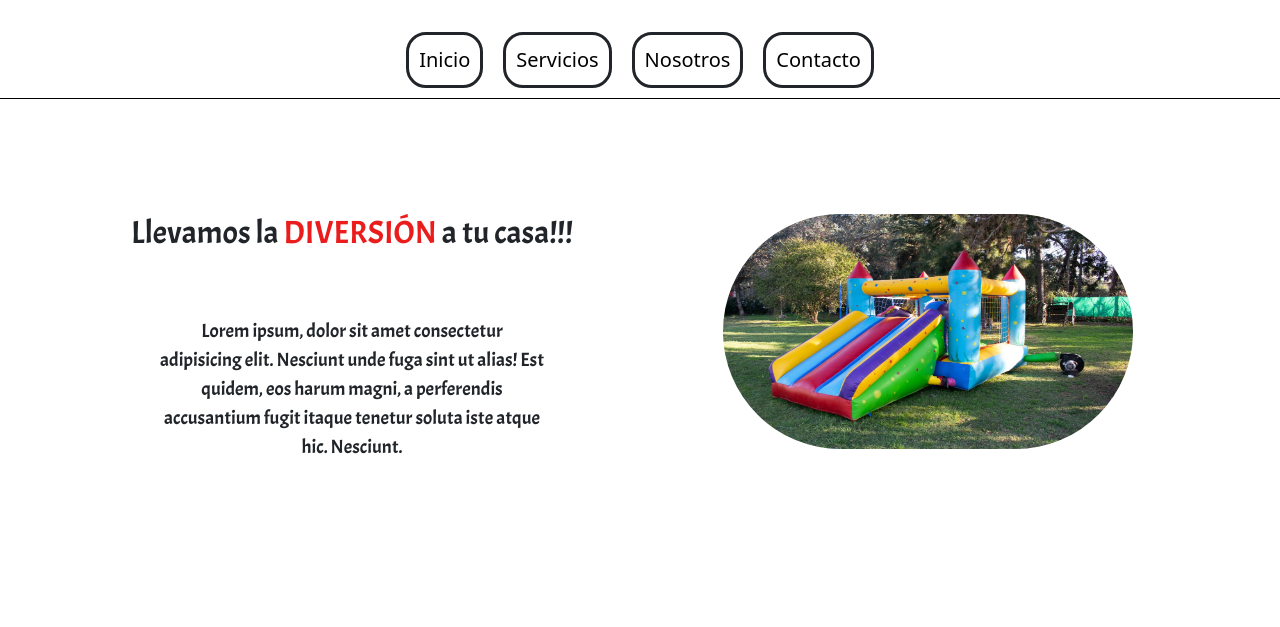
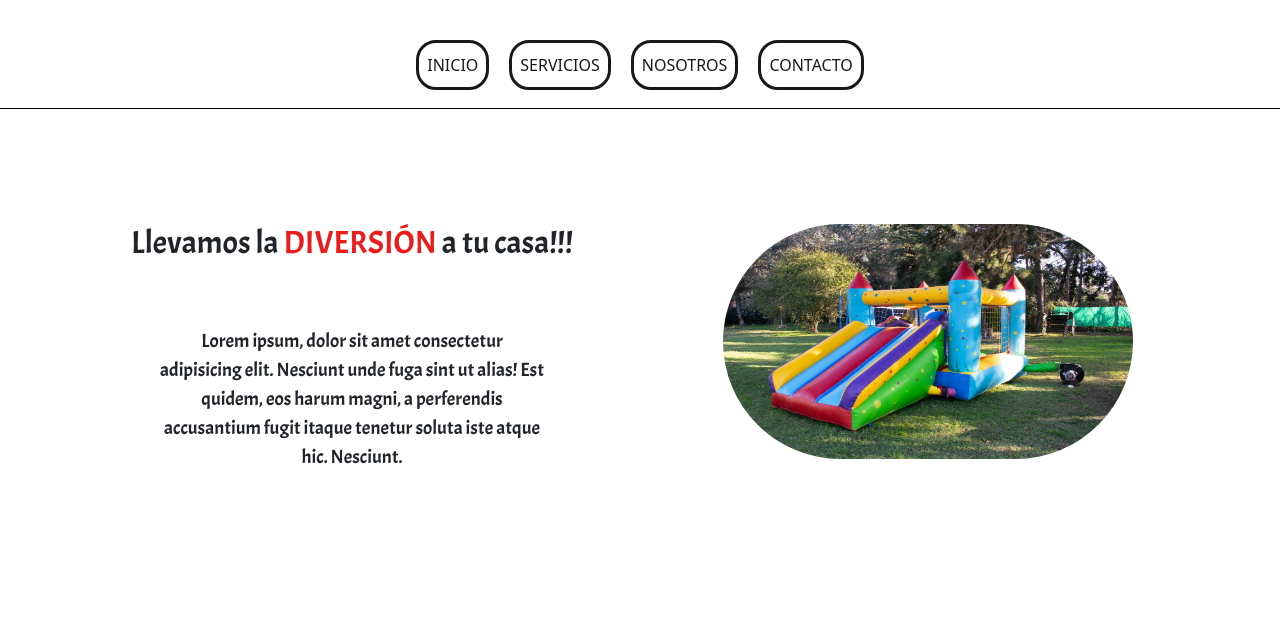
Before and after one commit to marianosanjuan86/pelones_sanjuan_mariano, a plain HTML site: page index.html in a window 1280 px wide. Shown: the part 173-800 px from the top of the page. Drawn offline with nearby package versions, Linux system fonts and the light colour scheme.

Commit message:
agrega navBar boostrap

```diff
--- a/css/index.css
+++ b/css/index.css
@@ -78,8 +78,6 @@ header ul{
 
 nav{
     grid-area: nav;
-    display: flex;
-    justify-content: center;
     border-bottom: solid 1px black;
 }
 
@@ -88,6 +86,7 @@ nav{
     border-radius: 20px;
     margin: 10px;
     padding: 10px;
+    color: black;
 }
 
 .itenNav:hover{
@@ -95,11 +94,7 @@ nav{
     border-style: double;
 }
 
-.linkNav{
-    text-decoration: none;
-    color: black;
-    font-size: 20px;
-}
+
 
 /*ESTILOS SECCION PRESENTACION*/
 
--- a/index.html
+++ b/index.html
@@ -24,20 +24,29 @@
         </ul>
     </header>
 
-    <nav>
-        <span class="itenNav">
-            <a href="index.html" class="linkNav">Inicio</a>
-        </span>
-        <span class="itenNav">
-            <a href="views/servicios.html" class="linkNav">Servicios</a>
-        </span>
-        <span class="itenNav">
-            <a href="views/nosotros.html" class="linkNav">Nosotros</a>
-        </span>
-        <span class="itenNav">
-            <a href="views/Contacto.html" class="linkNav">Contacto</a>
-        </span>
-    </nav>
+    <nav class="navbar navbar-expand-lg navbar-light ">
+        <div class="container-fluid">
+            <button class="navbar-toggler" type="button" data-bs-toggle="collapse" data-bs-target="#navbarNav" aria-controls="navbarNav" aria-expanded="false" aria-label="Toggle navigation">
+            <span class="navbar-toggler-icon"></span>
+            </button>
+          <div class="collapse navbar-collapse justify-content-center" id="navbarNav">
+            <ul class="navbar-nav">
+              <li class="nav-item">
+                <a class="nav-link itenNav active " href="index.html">INICIO</a>
+              </li>
+              <li class="nav-item">
+                <a class="nav-link itenNav active" href="views/servicios.html">SERVICIOS</a>
+              </li>
+              <li class="nav-item">
+                <a class="nav-link itenNav active" href="views/nosotros.html">NOSOTROS</a>
+              </li>
+              <li class="nav-item">
+                <a class="nav-link itenNav active" href="views/contacto.html">CONTACTO</a>
+              </li>
+            </ul>
+          </div>
+        </div>
+      </nav>
 
     <section id="seccionPresentacion">
         <div>
```
